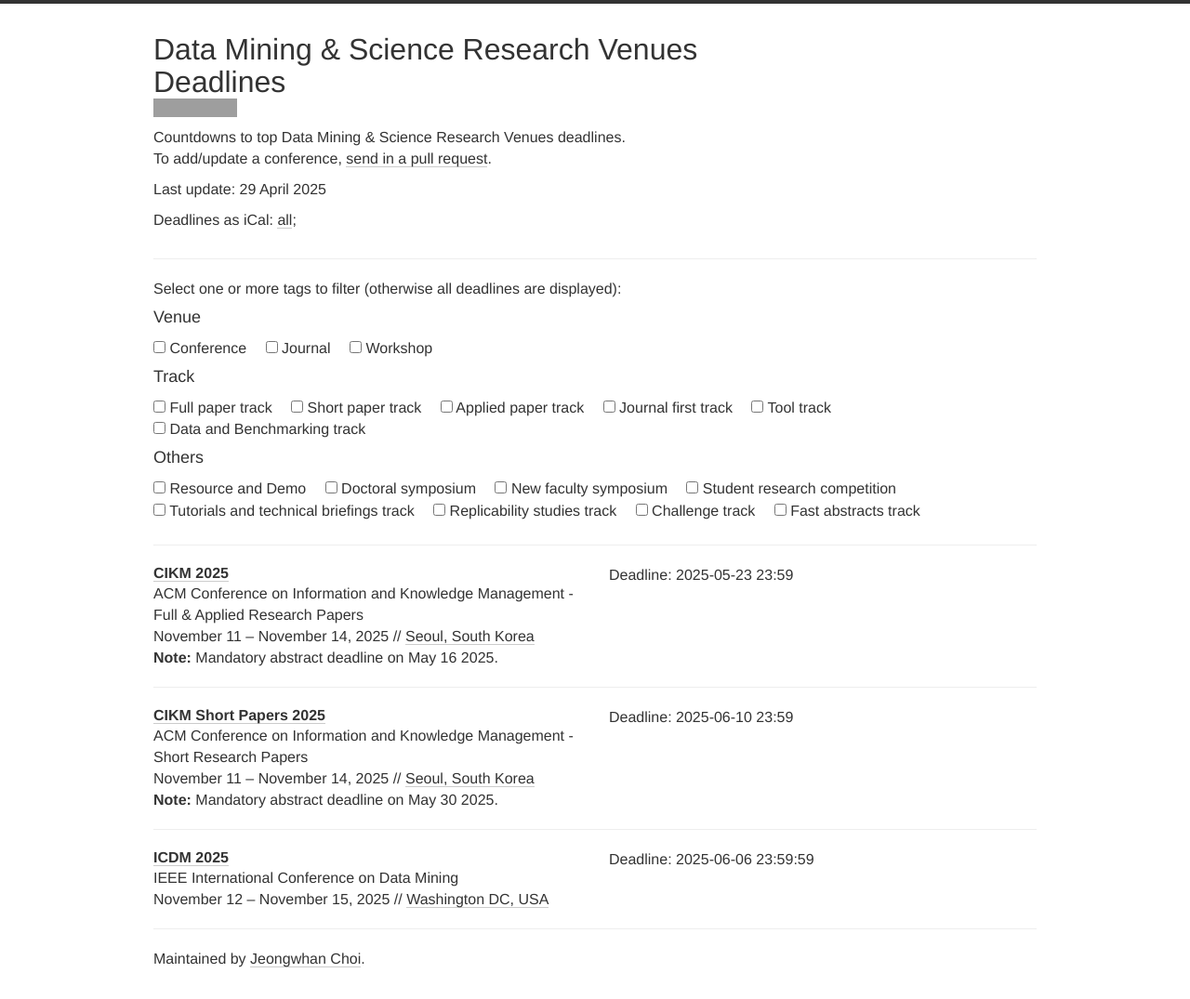
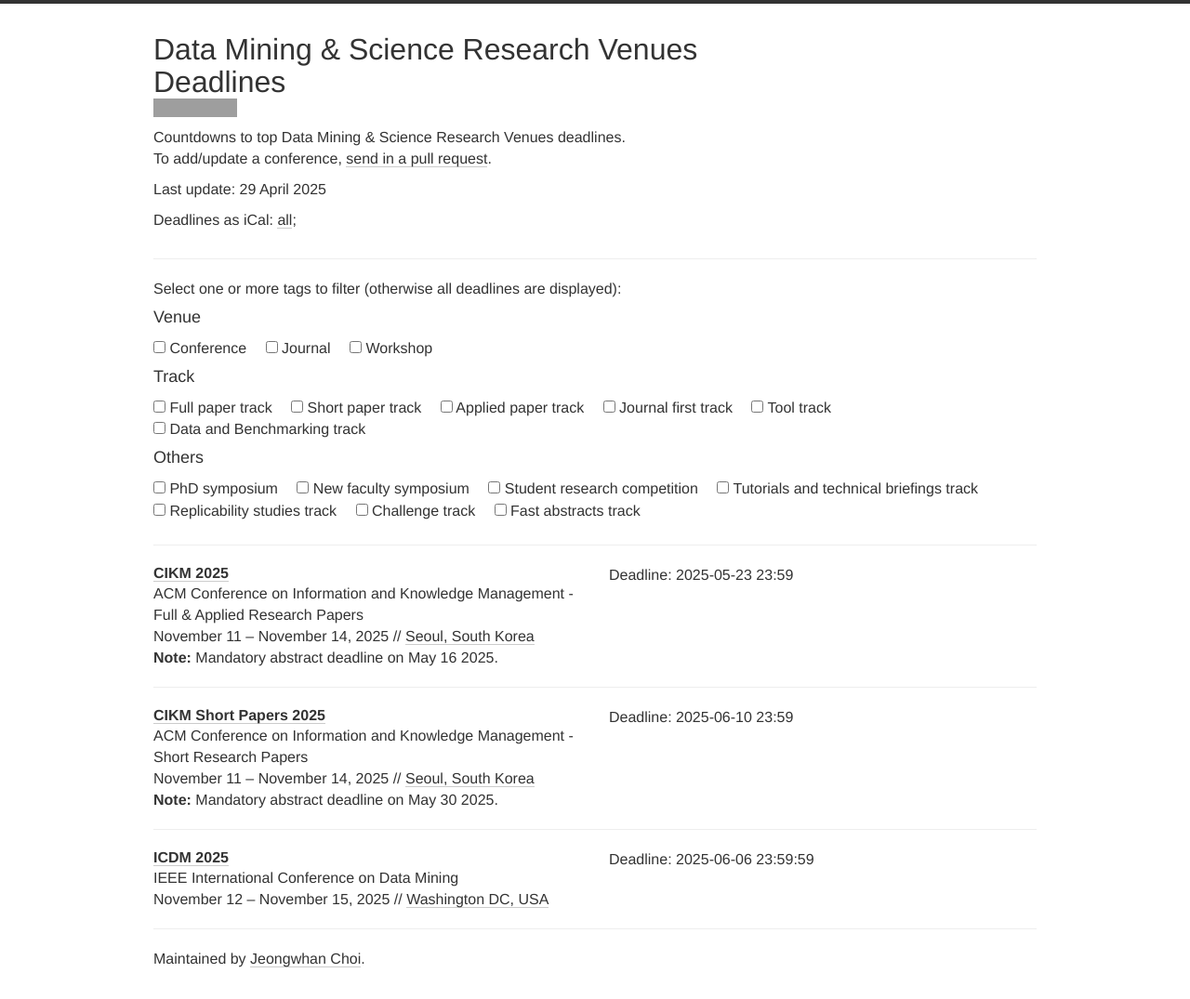
Before and after one commit to dm-deadlines/dm-deadlines.github.io, a Jekyll site: the page built from index.html, in a window 1280 px wide. Shown: the whole page at 93% size. Built offline with Jekyll 4.4.1, drawn with Linux system fonts in a browser that asks for light colours; nearby versions of some CDN libraries; grey boxes are pictures that could not be loaded.

Commit message:
Update Doctral Symposium

```diff
--- a/_data/types.yml
+++ b/_data/types.yml
@@ -31,12 +31,8 @@
   type: track
 
 # Others
-
-- name: Resource and Demo
-  tag: RD
-  type: others
-- name: Doctoral symposium
-  tag: DOS
+- name: PhD symposium
+  tag: PHD
   type: others
 - name: New faculty symposium
   tag: NFS
```
